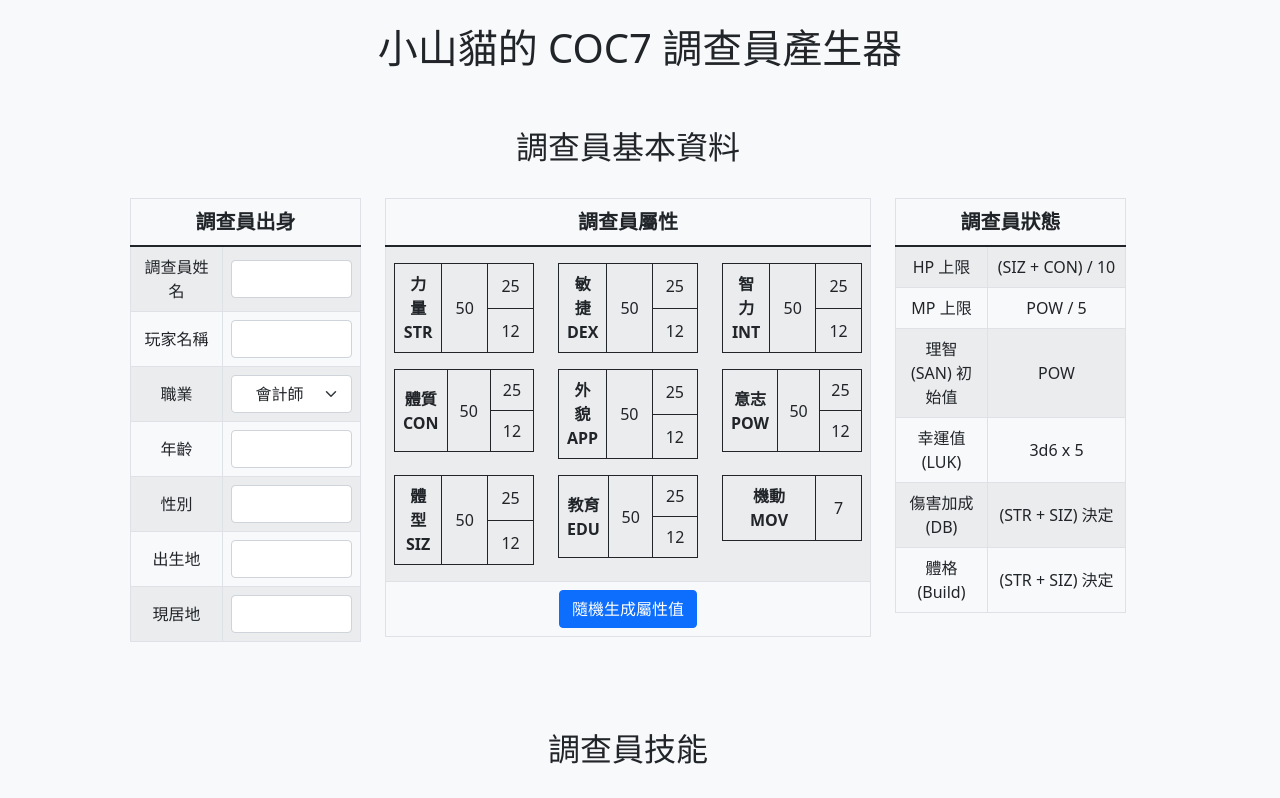
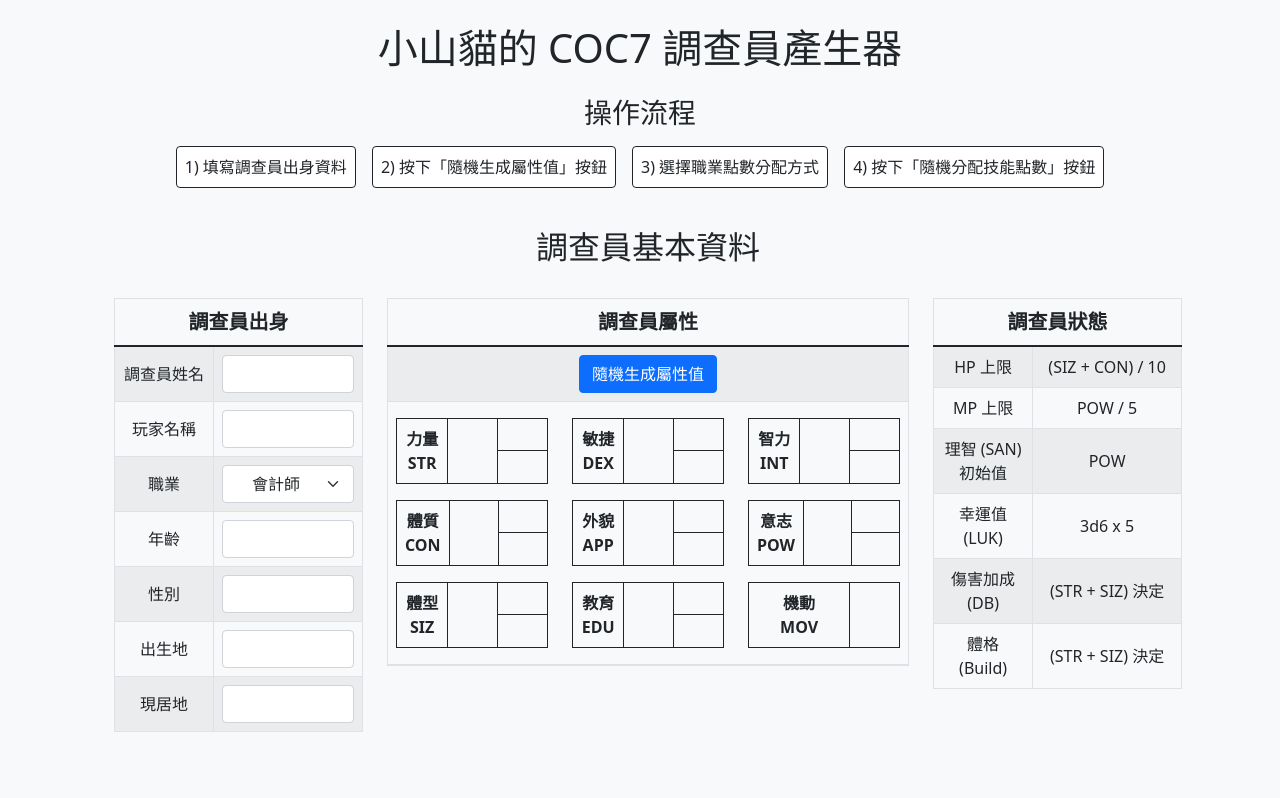
Before and after one commit to SLMT/coc7-character-generator, a plain HTML site: page index.html in a window 1280 px wide. Shown: the top 798 px of the page. Drawn offline with nearby package versions, Linux system fonts and the light colour scheme.

Commit message:
Adjust the layout again to make it look more comfortable

```diff
--- a/index.html
+++ b/index.html
@@ -18,10 +18,21 @@
       <header>
         <h1>小山貓的 COC7 調查員產生器</h1>
       </header>
-      <div class="main row p-4">
+
+      <div class="my-4">
+        <h3>操作流程</h3>
+        <div class="d-flex flex-column flex-md-row justify-content-center">
+          <p class="bg-white p-2 m-2 border border-dark rounded">1) 填寫調查員出身資料</p>
+          <p class="bg-white p-2 m-2 border border-dark rounded">2) 按下「隨機生成屬性值」按鈕</p>
+          <p class="bg-white p-2 m-2 border border-dark rounded">3) 選擇職業點數分配方式</p>
+          <p class="bg-white p-2 m-2 border border-dark rounded">4) 按下「隨機分配技能點數」按鈕</p>
+        </div>
+      </div>
+
+      <div class="main row">
 
         <!-- 調查員基本資料 -->
-        <div class="row p-4">
+        <div class="row m-2">
           <h2 class="pb-4">調查員基本資料</h2>
 
           <!-- 調查員出身 -->
@@ -92,6 +103,13 @@
                 <th class="fw-bold fs-5">調查員屬性</th>
               </thead>
               <tbody>
+                <!-- 隨機生成按鈕 -->
+                <tr>
+                  <td>
+                    <button type="button" class="btn btn-primary" id="generate-attributes">隨機生成屬性值</button>
+                  </td>
+                </tr>
+
                 <tr>
                   <td>
                     <div class="row">
@@ -100,11 +118,11 @@
                         <table class="table table-bordered align-middle border-dark my-2" id="attribute-str">
                           <tr>
                             <th rowspan="2">力量<br>STR</th>
-                            <td rowspan="2" class="value-original">50</td>
-                            <td class="value-hard">25</td>
+                            <td rowspan="2" class="value-original"></td>
+                            <td class="value-hard"></td>
                           </tr>
                           <tr>
-                            <td class="value-extreme">12</td>
+                            <td class="value-extreme"></td>
                           </tr>
                         </table>
                       </div>
@@ -114,11 +132,11 @@
                         <table class="table table-bordered align-middle border-dark my-2" id="attribute-dex">
                           <tr>
                             <th rowspan="2">敏捷<br>DEX</th>
-                            <td rowspan="2" class="value-original">50</td>
-                            <td class="value-hard">25</td>
+                            <td rowspan="2" class="value-original"></td>
+                            <td class="value-hard"></td>
                           </tr>
                           <tr>
-                            <td class="value-extreme">12</td>
+                            <td class="value-extreme"></td>
                           </tr>
                         </table>
                       </div>
@@ -128,11 +146,11 @@
                         <table class="table table-bordered align-middle border-dark my-2" id="attribute-int">
                           <tr>
                             <th rowspan="2">智力<br>INT</th>
-                            <td rowspan="2" class="value-original">50</td>
-                            <td class="value-hard">25</td>
+                            <td rowspan="2" class="value-original"></td>
+                            <td class="value-hard"></td>
                           </tr>
                           <tr>
-                            <td class="value-extreme">12</td>
+                            <td class="value-extreme"></td>
                           </tr>
                         </table>
                       </div>
@@ -142,11 +160,11 @@
                         <table class="table table-bordered align-middle border-dark my-2" id="attribute-con">
                           <tr>
                             <th rowspan="2">體質<br>CON</th>
-                            <td rowspan="2" class="value-original">50</td>
-                            <td class="value-hard">25</td>
+                            <td rowspan="2" class="value-original"></td>
+                            <td class="value-hard"></td>
                           </tr>
                           <tr>
-                            <td class="value-extreme">12</td>
+                            <td class="value-extreme"></td>
                           </tr>
                         </table>
                       </div>
@@ -156,11 +174,11 @@
                         <table class="table table-bordered align-middle border-dark my-2" id="attribute-app">
                           <tr>
                             <th rowspan="2">外貌<br>APP</th>
-                            <td rowspan="2" class="value-original">50</td>
-                            <td class="value-hard">25</td>
+                            <td rowspan="2" class="value-original"></td>
+                            <td class="value-hard"></td>
                           </tr>
                           <tr>
-                            <td class="value-extreme">12</td>
+                            <td class="value-extreme"></td>
                           </tr>
                         </table>
                       </div>
@@ -170,11 +188,11 @@
                         <table class="table table-bordered align-middle border-dark my-2" id="attribute-pow">
                           <tr>
                             <th rowspan="2">意志<br>POW</th>
-                            <td rowspan="2" class="value-original">50</td>
-                            <td class="value-hard">25</td>
+                            <td rowspan="2" class="value-original"></td>
+                            <td class="value-hard"></td>
                           </tr>
                           <tr>
-                            <td class="value-extreme">12</td>
+                            <td class="value-extreme"></td>
                           </tr>
                         </table>
                       </div>
@@ -184,11 +202,11 @@
                         <table class="table table-bordered align-middle border-dark my-2" id="attribute-siz">
                           <tr>
                             <th rowspan="2">體型<br>SIZ</th>
-                            <td rowspan="2" class="value-original">50</td>
-                            <td class="value-hard">25</td>
+                            <td rowspan="2" class="value-original"></td>
+                            <td class="value-hard"></td>
                           </tr>
                           <tr>
-                            <td class="value-extreme">12</td>
+                            <td class="value-extreme"></td>
                           </tr>
                         </table>
                       </div>
@@ -198,11 +216,11 @@
                         <table class="table table-bordered align-middle border-dark my-2" id="attribute-edu">
                           <tr>
                             <th rowspan="2">教育<br>EDU</th>
-                            <td rowspan="2" class="value-original">50</td>
-                            <td class="value-hard">25</td>
+                            <td rowspan="2" class="value-original"></td>
+                            <td class="value-hard"></td>
                           </tr>
                           <tr>
-                            <td class="value-extreme">12</td>
+                            <td class="value-extreme"></td>
                           </tr>
                         </table>
                       </div>
@@ -212,7 +230,7 @@
                         <table class="table table-bordered align-middle border-dark my-2">
                           <tr>
                             <th >機動<br>MOV</th>
-                            <td id="attribute-mov" class="value-original">7</td>
+                            <td id="attribute-mov" class="value-original"></td>
                           </tr>
                         </table>
                       </div>
@@ -220,11 +238,9 @@
                   </td>
                 </tr>
 
-                <!-- 隨機生成按鈕 -->
                 <tr>
-                  <td>
-                    <button type="button" class="btn btn-primary" id="generate-attributes">隨機生成屬性值</button>
-                    <div id="age-adjust-msg" class="alert alert-warning my-2" role="alert" hidden>
+                  <td class="p-0">
+                    <div id="age-adjust-msg" class="alert alert-warning m-2" role="alert" hidden>
                       <h5>年齡調整</h5>
                       <p id="age-adjust-rule" class="my-1">15 ~ 19 歲：力量與體型合計 -5、教育 -5、幸運值兩次取高</p>
                       <p class="my-1">(各屬性值在調整時，會確保數值在 15 ~ 99 範圍內)</p>
```
